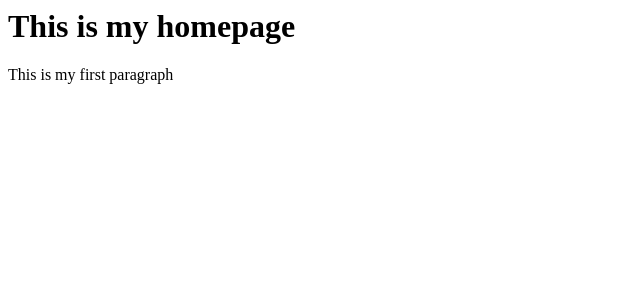
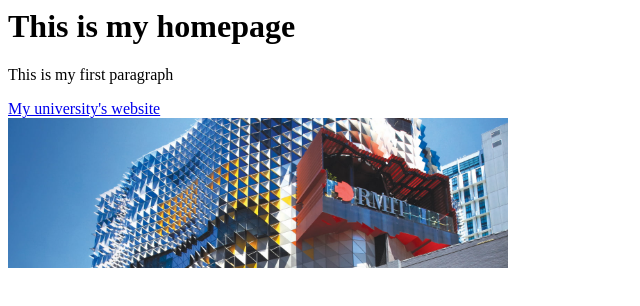
Before and after one commit to wp-rmitvn/mywebpage, a plain HTML site: page index.html in a window 1280 px wide. Shown: the whole page, without its empty margins (0-640 px from the left). Drawn offline with Linux system fonts and the light colour scheme.

Commit message:
new update index.html

```diff
--- a/index.html
+++ b/index.html
@@ -5,6 +5,11 @@
     <body>
         <h1>This is my homepage</h1>
         <p>This is my first paragraph</p>
+        <a href="https://www.rmit.edu.vn">My university's website</a>
+
+        <br>
+        <img src="rmit.jpg" alt="RMIT Melbourne campus" width="500" height="150">
+
     </body>
 
 </html>
```
Also changed, not shown: rmit.jpg (added).
